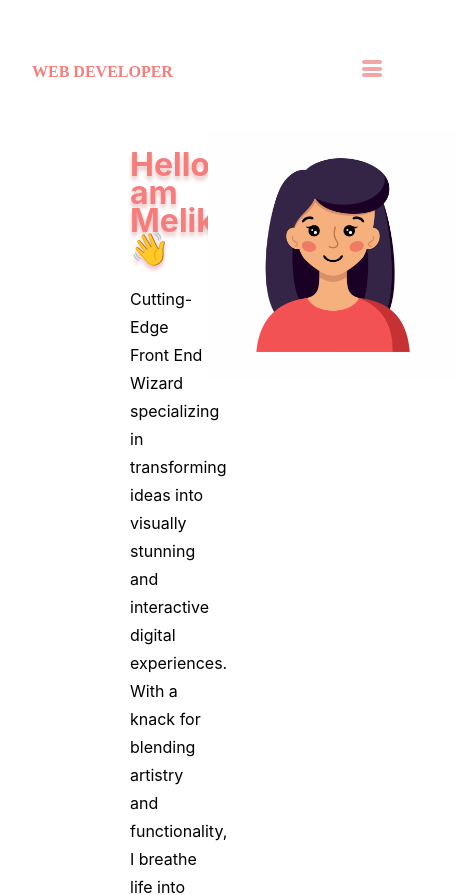
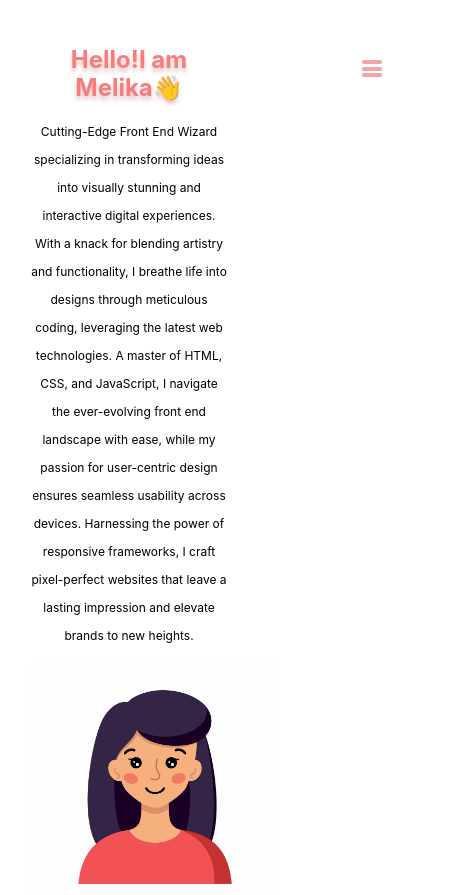
Before and after one commit to melika760/portfolio, a React (Create React App) app: page / in a window 390 px wide. Shown: the top 895 px of the page, 458 px wide, since content can reach past the window. Built offline with nearby package versions, Linux system fonts and the light colour scheme.

Commit message:
complete Nav

```diff
--- a/src/Components/Content.js
+++ b/src/Components/Content.js
@@ -8,7 +8,7 @@ export default function Content(){
     <h1 className={classes.header}>Hello!I am Melika👋</h1>
     <p>Cutting-Edge Front End Wizard specializing in transforming ideas into visually stunning and interactive digital experiences. With a knack for blending artistry and functionality, I breathe life into designs through meticulous coding, leveraging the latest web technologies. A master of HTML, CSS, and JavaScript, I navigate the ever-evolving front end landscape with ease, while my passion for user-centric design ensures seamless usability across devices. Harnessing the power of responsive frameworks, I craft pixel-perfect websites that leave a lasting impression and elevate brands to new heights.</p>
     </div>
-    <div>
+    <div className={classes.logo}>
         <img src={logo} alt="girl"/>
 
     </div>
--- a/src/Components/Content.module.css
+++ b/src/Components/Content.module.css
@@ -2,7 +2,7 @@
     display: flex;
    margin: 100px;
    padding: 30px;
-   animation: FadeIn 5s;
+  justify-content: space-between;
 
 }
 .pr{
@@ -15,11 +15,21 @@
     color: #f77d7d;
     text-shadow: 0 4px 4px rgb(232, 195, 195);
     border-radius: 40px;
-    max-width: 50%;
-    text-align: center;
 }
-
-.content img{
+.logo img{
   width: 250px;
   height: 250px;
 }
+
+@media ((max-width: 990px)) {
+   .content{
+    display: block;
+    margin: auto;
+   }
+   .pr{
+    width: 100%;
+    text-align: center;
+    font-size: 12px;
+   }
+
+}
--- a/src/Components/Navigation.css
+++ b/src/Components/Navigation.css
@@ -7,18 +7,11 @@
     top: 0;
     left: 0;
     width: 100%;
-    display: flex;
-    justify-content: space-between;
     align-items: center;
     padding: 2em;
 }
-.logo{
-    text-decoration: none;
-    color: #f77d7d;
-    font-family: 'Monument Extended';
-    font-weight: bolder;
-    text-transform: uppercase;
-}
+
+
 .MenueToggle{
     cursor: pointer;
 }
@@ -43,10 +36,11 @@
     transition: 0.3s ease;
     padding: 2.2em;
     margin-right: 10px;
+    float: right;
 }
 
 .BoxOpen{
-    background-color: #f1a5a5;
+    background-color: white;
 }
 .lineTop , .linebottom , .lineCenter{
     margin: 0 auto;
@@ -70,6 +64,9 @@
 .linebottom{
     bottom: 3em;
 }
+.lineCenter.spin{
+    display: none;
+}
 .lineTop.spin{
     top: 2.35em;
     transform: rotate(135deg);
@@ -80,3 +77,20 @@
     transform: rotate(225deg);
     background-color: #f77d7d;
 }
+.wrapper{
+   position: absolute;
+   top: 50%;
+   left:50%;
+   transform: translate(-50%,-50%);
+   margin: 0;
+   padding: 0;
+   display: flex;
+   flex-direction: column;
+   justify-content: center;
+   align-items: center;
+}
+.backLink{
+    color:white;
+    text-decoration: none;
+    font-size: 32px;
+}
--- a/src/Components/Navigation.js
+++ b/src/Components/Navigation.js
@@ -1,19 +1,18 @@
-import React,{useState} from "react"
+import React,{useState} from "react";
 import "./Navigation.css"
 export default function Navigation(){
     const[NavOpen,setNavOpen]=useState(false)
     function toggle(){
-        setNavOpen(true)
+        setNavOpen(!NavOpen)
     }
     return(
         <div className='nav'>
             <div className="nav-container">
                 <div className="navbar">
-                    <div className="logo">web Developer</div>
                     <div className='MenueToggle' onClick={toggle}>
                         <div className={NavOpen ? "Box BoxOpen" :"Box"}>
                             <span className={NavOpen ? "lineTop spin" : "lineTop"}></span>
-                            <span className="lineCenter"></span>
+                            <span className={NavOpen ? "lineCenter spin" : "lineCenter"}></span>
                             <span className={NavOpen ? "linebottom spin" : "linebottom"}></span>
                         </div>
                     </div>
@@ -23,7 +22,19 @@ export default function Navigation(){
                     {
                         top: NavOpen? "0" : "-100%",
                         transitionDelay:NavOpen? "0s":"0s"
-                    }}></div>
+                    }}>
+                      <div className="wrapper">
+                      <div >
+                            <a className="backLink" href="/">About</a>
+                        </div>
+                        <div >
+                            <a className="backLink" href="/">Projects</a>
+                        </div>
+                        <div>
+                            <a className="backLink" href="/">Contact</a>
+                        </div>
+                      </div>
+                    </div>
             </div>
         </div>
     )
```
